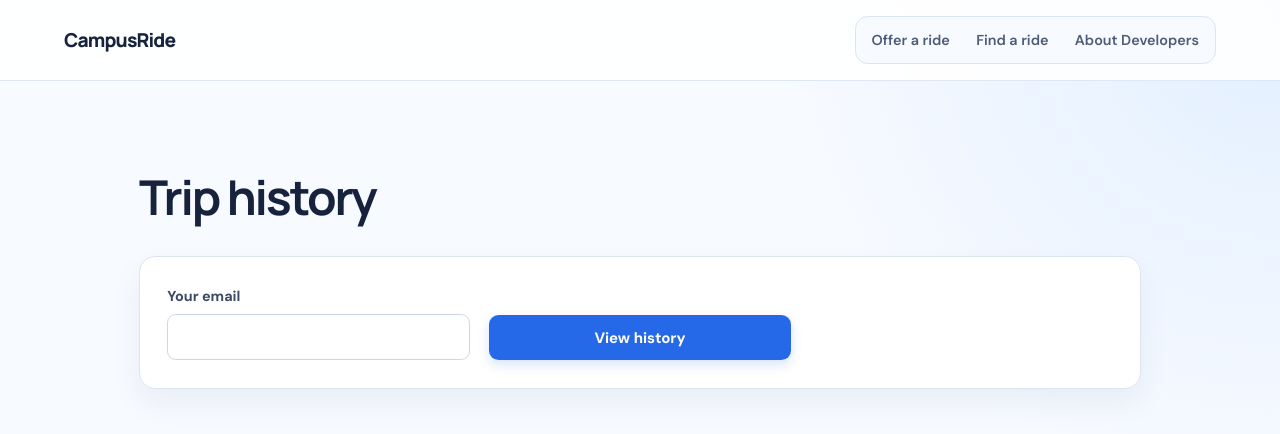
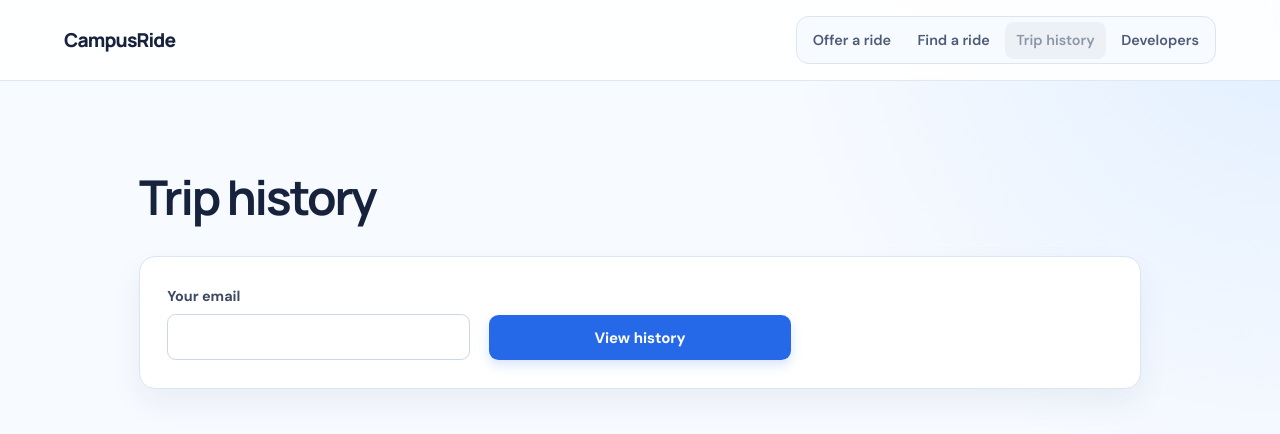
Before and after one commit to AliAbdalla7153/CampusRide, a website: page public/trip-history.html in a window 1280 px wide. Drawn offline with Linux system fonts and the light colour scheme.

Commit message:
Keep active tab visible in page navigation

```diff
--- a/public/trip-history.html
+++ b/public/trip-history.html
@@ -10,8 +10,8 @@
 
 <body>
     <header class="site-header"><a class="brand" href="index.html">CampusRide</a>
-        <nav><a href="offer-ride.html">Offer a ride</a><a href="find-ride.html">Find a ride</a><a
-                href="about.html">About Developers</a></nav>
+        <nav><a href="offer-ride.html">Offer a ride</a><a href="find-ride.html">Find a ride</a><a href="trip-history.html">Trip history</a><a
+                href="about.html">Developers</a></nav>
     </header>
     <main class="page">
         <h1>Trip history</h1>
```
Also changed, not shown: public/about.html (+2 -2 lines), public/find-ride.html (+2 -2 lines), public/offer-ride.html (+2 -2 lines).
